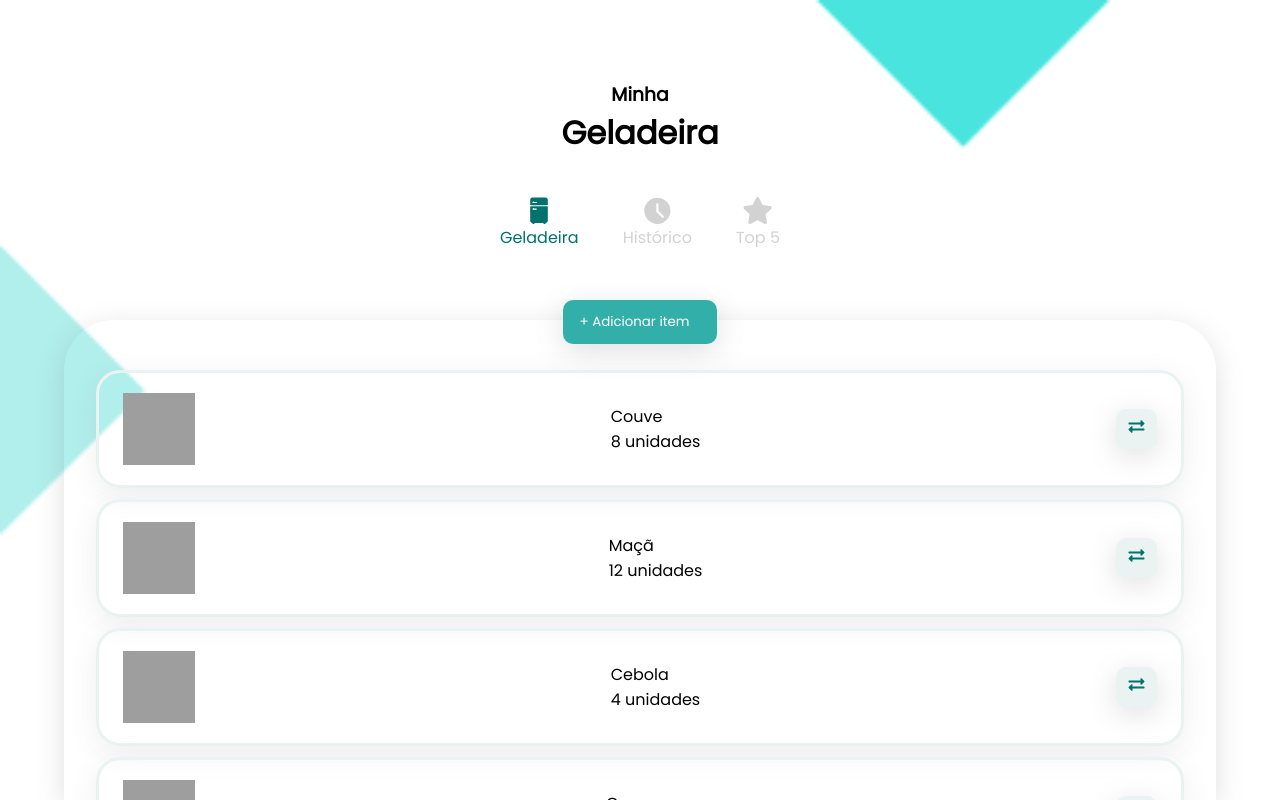
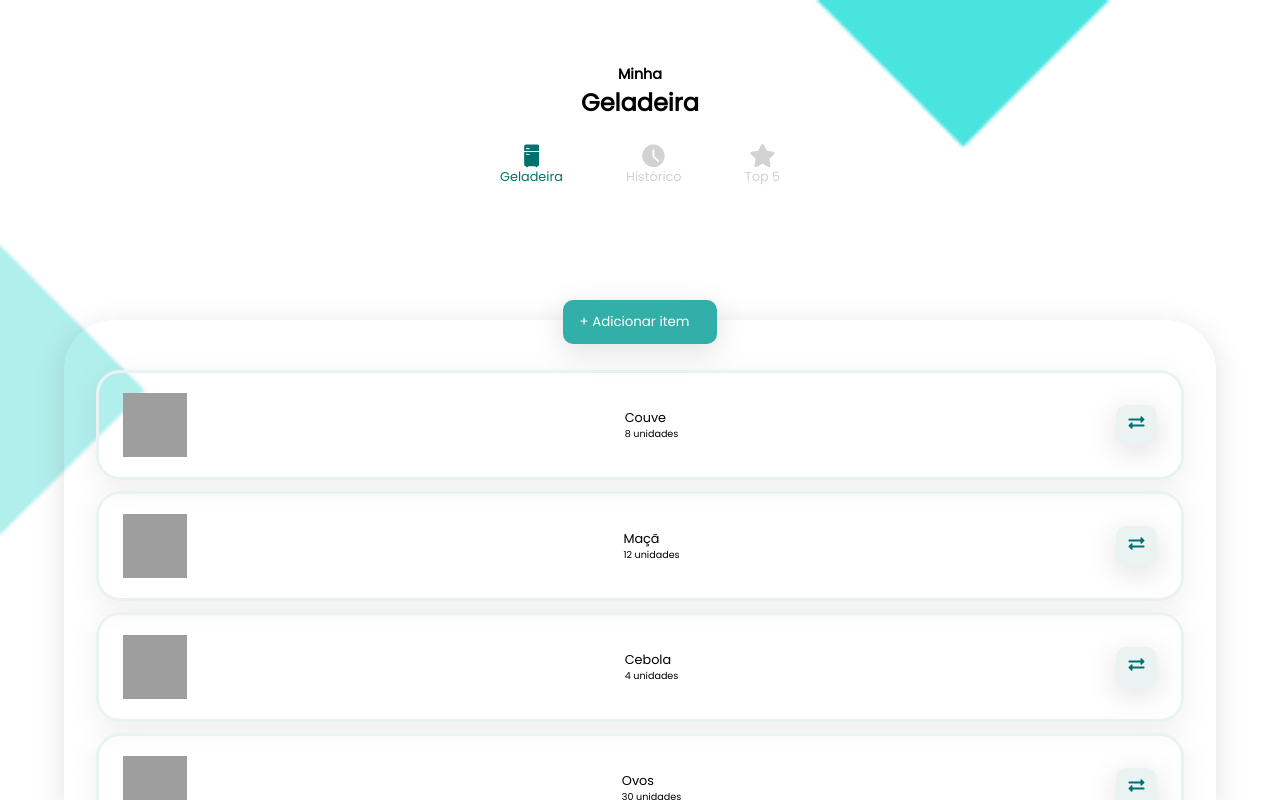
Before and after one commit to moniqluz/fridge, a plain HTML site: page fridge.html in a window 1280 px wide. Drawn offline with Linux system fonts and the light colour scheme; grey boxes are pictures that could not be loaded.

Commit message:
ajustes de tamanho

```diff
--- a/fridge.html
+++ b/fridge.html
@@ -47,8 +47,8 @@
                 <div class="item">
                     <img class="image" src="https://assets.instabuy.com.br/ib.item.image.medium/m-761f9db66b0f4f10904263e1b120e8e6.jpeg" alt="Foto de couve">
                     <div class="item_info">
-                        <p>Couve</p>
-                        <p>8 unidades</p>
+                        <p class="item_name">Couve</p>
+                        <p class="item_unities">8 unidades</p>
                     </div>
                     <button class="gray_button">
                         <svg width="17" height="13" viewBox="0 0 17 13" fill="none" xmlns="http://www.w3.org/2000/svg">
@@ -59,8 +59,8 @@
                 <div class="item">
                     <img class="image" src="https://assets.instabuy.com.br/ib.item.image.medium/m-edc6efc8547b47a8829f2997e45a9421.png" alt="Foto de maçã">
                     <div class="item_info">
-                        <p>Maçã</p>
-                        <p>12 unidades</p>
+                        <p class="item_name">Maçã</p>
+                        <p class="item_unities">12 unidades</p>
                     </div>
                     <button class="gray_button">
                         <svg width="17" height="13" viewBox="0 0 17 13" fill="none" xmlns="http://www.w3.org/2000/svg">
@@ -71,8 +71,8 @@
                 <div class="item">
                     <img class="image" src="https://assets.instabuy.com.br/ib.item.image.medium/m-b73f139405b748fdaf1615dba491894e.jpeg" alt="Foto de cebola">
                     <div class="item_info">
-                        <p>Cebola</p>
-                        <p>4 unidades</p>
+                        <p class="item_name">Cebola</p>
+                        <p class="item_unities">4 unidades</p>
                     </div>
                     <button class="gray_button">
                         <svg width="17" height="13" viewBox="0 0 17 13" fill="none" xmlns="http://www.w3.org/2000/svg">
@@ -83,8 +83,8 @@
                 <div class="item">
                     <img class="image" src="https://assets.instabuy.com.br/ib.item.image.medium/m-4f6d958f593c4d07892a0dbee10197a8.png" alt="Foto de ovos">
                     <div class="item_info">
-                        <p>Ovos</p>
-                        <p>30 unidades</p>
+                        <p class="item_name">Ovos</p>
+                        <p class="item_unities">30 unidades</p>
                     </div>
                     <button class="gray_button">
                         <svg width="17" height="13" viewBox="0 0 17 13" fill="none" xmlns="http://www.w3.org/2000/svg">
@@ -95,8 +95,8 @@
                 <div class="item">
                     <img class="image" src="https://assets.instabuy.com.br/ib.item.image.medium/m-c5c75f72467b4089997934c21a6295cd.jpeg" alt="Foto de cenoura">
                     <div class="item_info">
-                        <p>Cenoura</p>
-                        <p>60 unidades</p>
+                        <p class="item_name">Cenoura</p>
+                        <p class="item_unities">60 unidades</p>
                     </div>
                     <button class="gray_button">
                         <svg width="17" height="13" viewBox="0 0 17 13" fill="none" xmlns="http://www.w3.org/2000/svg">
--- a/styles/fridge.css
+++ b/styles/fridge.css
@@ -17,6 +17,14 @@
 }
 
 .image {
-    height: 72px;
-    width: 72px;
+    height: 8vh;
+    width: 8vh;
 }
+
+.item_info > .item_name {
+    font-size: .8rem;
+}
+
+.item_info > .item_unities {
+    font-size: .6rem;
+}
--- a/styles/global.css
+++ b/styles/global.css
@@ -28,7 +28,7 @@ header {
     flex-direction: column;
     align-items: center;
     width: 100%;
-    margin: 80px 0px 44px 0px;
+    margin: 8vh 0px 5vh 0px;
 }
 
 nav {
@@ -36,11 +36,19 @@ nav {
     justify-content: space-between;
     width: 280px;
 
-    margin-top: 40px;
+    margin-top: 3vh;
 }
 
 .title {
     text-align: center;
+}
+
+.title > h1 {
+    font-size: 1.5rem;
+}
+
+.title > h3 {
+    font-size: .9rem;
 }
 
 /* estilo padrão link: */
@@ -50,6 +58,7 @@ nav {
     align-items: center;
     color: #D2D2D2;
     transition: all .3s ease-in;
+    font-size: .8rem;
 }
 
 .link > svg {
@@ -60,7 +69,7 @@ nav {
 .star_icon,
 .clock_icon {
     fill: #D2D2D2;
-    height: 28px;
+    height: 24px;
 }
 
 /* estilo ao passar o mouse em cima (hover): */
@@ -95,8 +104,7 @@ nav {
     position: absolute;
     bottom: 0px;
     position: fixed;
-    bottom: 0px;
-    max-height: 60%;
+    top: 40vh;
     min-height: 60vh;
 }
 
```
Also changed, not shown: styles/history.css (+5 -2 lines).
